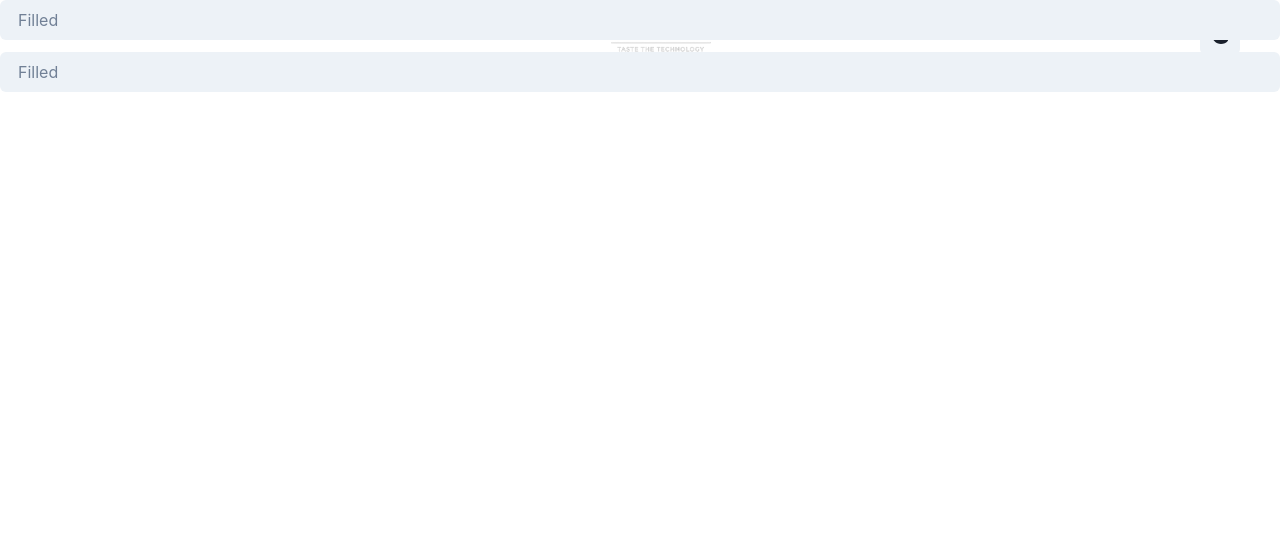
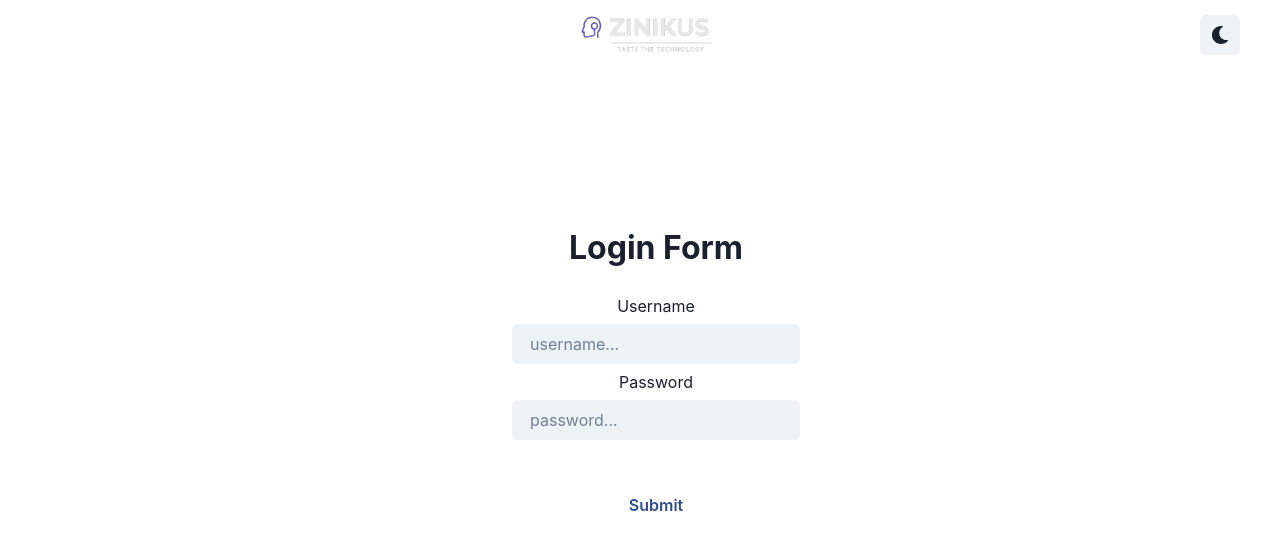
Before and after one commit to UjjwalPasahan/ZINIKUSWEB, a React (Create React App) app in the folder client/: page /login in a window 1280 px wide. Shown: the top 550 px of the page. Built offline with nearby package versions, Linux system fonts and the light colour scheme.

Commit message:
created login and signup pages

```diff
--- a/client/src/App.js
+++ b/client/src/App.js
@@ -15,7 +15,7 @@ import { ColorModeSwitcher } from './ColorModeSwitcher';
 import './styles/App.css'
 import Header from './components/Header';
 import Home from './components/Home';
-import Login from './components/login';
+import Login from './components/Login';
 import Signup from './components/signup'
 import Products from './components/Products';
 import Team from './components/Team'
--- a/client/src/components/Header.jsx
+++ b/client/src/components/Header.jsx
@@ -72,7 +72,7 @@ const Header = () => {
         </DrawerContent>
       </Drawer>
 
-      <div ><Image src={img2} className='mainLogo' /></div>
+      <div ><Image src={img2} className='mainLogo' pos={'fixed'}/></div>
 
     </div>
     </div>
--- a/client/src/components/login.jsx
+++ b/client/src/components/login.jsx
@@ -1,14 +1,24 @@
 import React from 'react'
-import { Input , Stack } from '@chakra-ui/react'
+import { Button, Input , VStack } from '@chakra-ui/react'
+import '../styles/login.css'
 
 const login = () => {
-  return (
-    <div id='login'>
-      <Stack spacing={3}>
-  <Input variant='filled' placeholder='Filled' colorScheme='facebook'/>
-  <Input variant='filled' placeholder='Filled' colorScheme='facebook'/>
-</Stack>
+  return (<>
+  <div>
+    <h2 className='j'>j</h2>
+  </div>
+    <div class='login'>
+      <VStack spacing={'1.5'} w={'72'} pos={'absolute'} left={['40%']} top={'56'}>
+      <label className='logintext'>Login Form</label>
+      <label className='loginlabel'>Username</label>
+  <Input variant='filled' placeholder='username...' type='text' colorScheme='facebook'/>
+  <label className='loginlabel'>Password</label>
+  <Input variant='filled' placeholder='password...' type='password' colorScheme='facebook'/>
+
+  <Button colorScheme='facebook' m={'10'} variant={'ghost'}>Submit</Button>
+</VStack>
     </div>
+    </>
   )
 }
 
--- a/client/src/components/signup.jsx
+++ b/client/src/components/signup.jsx
@@ -1,8 +1,27 @@
 import React from 'react'
+import { Button, Input , VStack } from '@chakra-ui/react'
+import '../styles/signup.css'
 
 const signup = () => {
   return (
-    <div>signup</div>
+    <>
+  <div>
+    <h2 className='j'>j</h2>
+  </div>
+    <div class='login'>
+      <VStack spacing={'1.5'} w={'72'} pos={'absolute'} left={['40%']} top={'56'}>
+      <label className='logintext'>Login Form</label>
+      <label className='loginlabel'>Username</label>
+  <Input variant='filled' placeholder='username...' type='text' colorScheme='facebook'/>
+  <label className='loginlabel'>EmailID</label>
+  <Input variant='filled' placeholder='email...' type='email' colorScheme='facebook'/>
+  <label className='loginlabel'>Password</label>
+  <Input variant='filled' placeholder='password...' type='password' colorScheme='facebook'/>
+
+  <Button colorScheme='facebook' m={'10'} variant={'ghost'}>Submit</Button>
+</VStack>
+    </div>
+    </>
   )
 }
 
--- /dev/null
+++ b/client/src/styles/login.css
@@ -0,0 +1,13 @@
+.login{
+    margin-top: 20rem;
+}
+
+.logintext{
+   font-size: xx-large;
+   font-weight: 700;
+   margin-bottom: 1rem;
+}
+
+.j{
+    color: transparent;
+}
```
Also changed, not shown: client/src/styles/signup.css (added).
